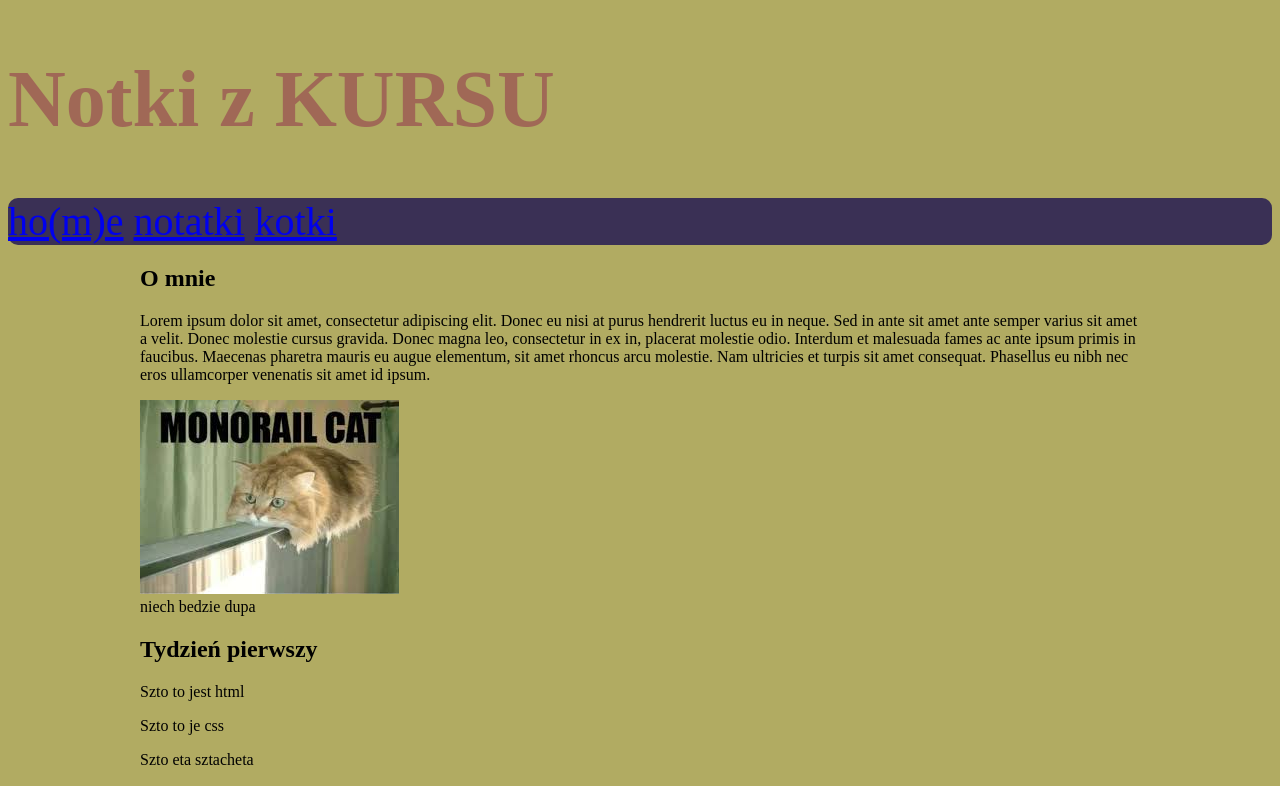
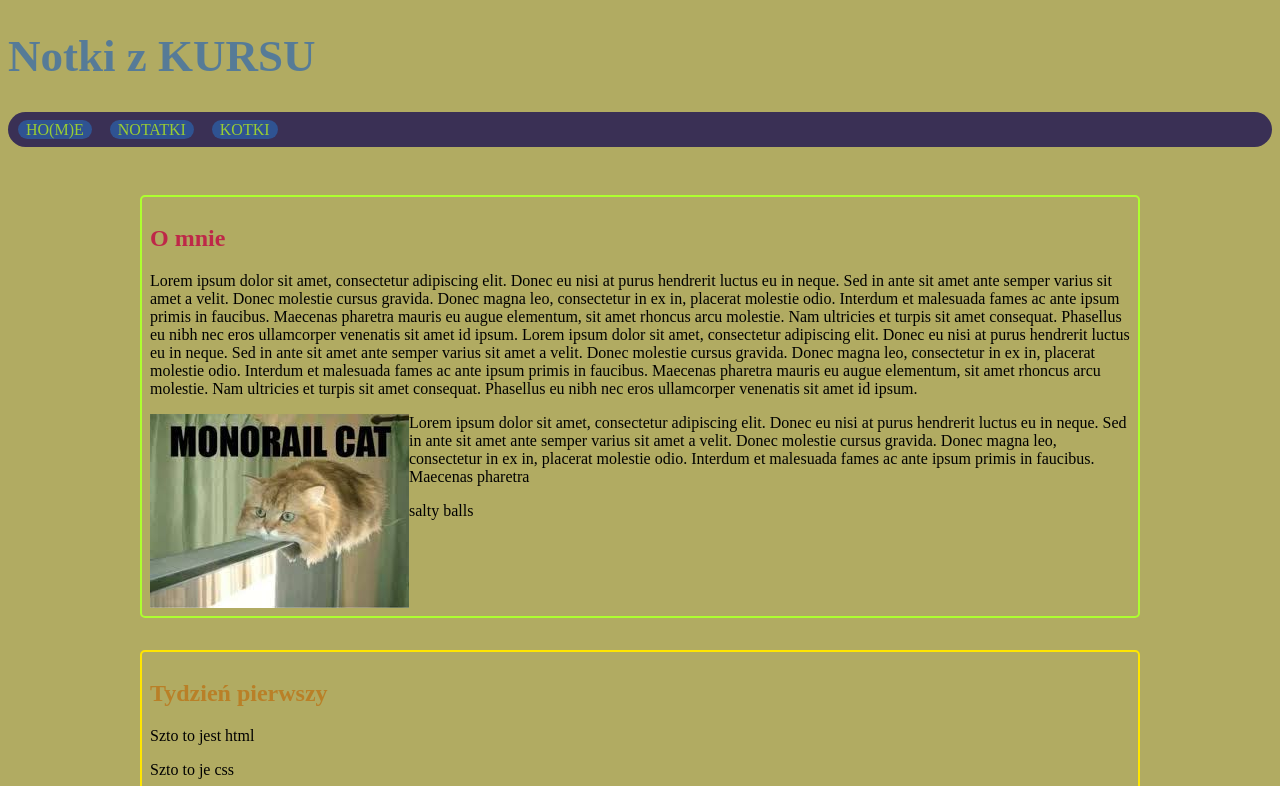
Before and after one commit to tomekgasowski/homepage, a plain HTML site: page index.html in a window 1280 px wide. Shown: the top 786 px of the page. Drawn offline with Linux system fonts and the light colour scheme.

Commit message:
js practice

```diff
--- a/index.html
+++ b/index.html
@@ -11,24 +11,11 @@
     <header class="header">
       <h1 class="header-title">Notki z KURSU</h1>
       <nav class="navigation">
-        <a
-          class="navigation__link navigation__link--specjal"
-          href="index.html"
-          class="navigation-link"
+        <a class="navigation__link navigation__link--specjal" href="index.html"
           >ho(m)e</a
         >
-        <a
-          class="navigation__link"
-          href="homepage-notes.html"
-          class="navigation-link"
-          >notatki</a
-        >
-        <a
-          class="navigation__link"
-          href="homepage-kotki.html"
-          class="navigation-link"
-          >kotki</a
-        >
+        <a class="navigation__link" href="homepage-notes.html">notatki</a>
+        <a class="navigation__link" href="homepage-kotki.html">kotki</a>
       </nav>
     </header>
 
@@ -43,9 +30,24 @@
           malesuada fames ac ante ipsum primis in faucibus. Maecenas pharetra
           mauris eu augue elementum, sit amet rhoncus arcu molestie. Nam
           ultricies et turpis sit amet consequat. Phasellus eu nibh nec eros
+          ullamcorper venenatis sit amet id ipsum.  Lorem ipsum dolor sit amet, consectetur adipiscing elit. Donec eu nisi
+          at purus hendrerit luctus eu in neque. Sed in ante sit amet ante
+          semper varius sit amet a velit. Donec molestie cursus gravida. Donec
+          magna leo, consectetur in ex in, placerat molestie odio. Interdum et
+          malesuada fames ac ante ipsum primis in faucibus. Maecenas pharetra
+          mauris eu augue elementum, sit amet rhoncus arcu molestie. Nam
+          ultricies et turpis sit amet consequat. Phasellus eu nibh nec eros
           ullamcorper venenatis sit amet id ipsum.
         </p>
         <img class="image about__image" src="kot5.jpg" />
+        <p class="about__paragraph">
+          Lorem ipsum dolor sit amet, consectetur adipiscing elit. Donec eu nisi
+          at purus hendrerit luctus eu in neque. Sed in ante sit amet ante
+          semper varius sit amet a velit. Donec molestie cursus gravida. Donec
+          magna leo, consectetur in ex in, placerat molestie odio. Interdum et
+          malesuada fames ac ante ipsum primis in faucibus. Maecenas pharetra
+
+        </p>
         <div class="js-something"></div>
       </section>
 
@@ -68,11 +70,11 @@
           <h3 class="article__heading">Drugi tytuł w drugiej sekcji</h3>
           <p>
             Tu można se popisać, że niby tekst jakiś jest i ble ble ble elo elo
-            duppa Tu można se popisać, że niby tekst jakiś jest i ble ble ble elo elo
-            duppa Tu można se popisać, że niby tekst jakiś jest i ble ble ble elo elo
-            duppa. duppa Tu można se popisać, że niby tekst jakiś jest i ble ble ble elo elo
-            duppa Tu można se popisać, że niby tekst jakiś jest i ble ble ble elo elo
-            duppa.
+            duppa Tu można se popisać, że niby tekst jakiś jest i ble ble ble
+            elo elo duppa Tu można se popisać, że niby tekst jakiś jest i ble
+            ble ble elo elo duppa. duppa Tu można se popisać, że niby tekst
+            jakiś jest i ble ble ble elo elo duppa Tu można se popisać, że niby
+            tekst jakiś jest i ble ble ble elo elo duppa.
           </p>
         </article>
       </section>
--- a/main.js
+++ b/main.js
@@ -6,5 +6,15 @@ console.log(firstName);
 console.log('elo mordo!');
 console.log(`Elo melo, jestem ${firstName} i mam ${age} lat`);
 
-const kombinacjeWszelakie = document.querySelector('.js-something');
-kombinacjeWszelakie.innerHTML = "niech bedzie dupa";
+function greeting(name, age) {
+    console.log(`Elo melo jestę ${name} i mam ${age} lat.`);
+}
+
+greeting('Dupa', 666);
+
+function testing(htmlClass, content) {
+    const duppa = document.querySelector(htmlClass);
+    duppa.innerHTML = content;
+}
+
+testing('.js-something', "salty balls");
--- a/style.css
+++ b/style.css
@@ -8,28 +8,69 @@ body {
 }
 
 .header {
-    font-size: 40px;
-    color: rgba(155, 83, 83, 0.767);
+    margin-bottom: 48px;
+}
+
+.header-title {
+    font-size: 45px;
+    color:rgba(42, 100, 177, 0.671)
 }
 
 .navigation {
     background-color: #3a3055;
-    border-radius: 10px;
+    border-radius: 18px;
+    padding: 8px;
 }
 
-.navigation-link {
-    font-size: 20px;
-    color:yellowgreen;
+.navigation__link {
+    background-color: rgba(42, 100, 177, 0.671);
+    padding: 2px 8px;
+    border-radius: 10px;
+    color: yellowgreen;
+    text-decoration: none;
+    line-height: 15px;
+    display: inline-block;
+    text-transform: uppercase;
+    margin: 0 12px 0 2px;
 }
 
-.section-header {
+.about {
+    margin-bottom: 32px;
+    border: 2px greenyellow solid;
+    border-radius: 5px;
+    padding: 8px;
+    overflow: hidden;
+
+}
+
+.about__heading {
  color:rgba(194, 0, 65, 0.767)
 }
 
-.article-header {
-    color:rgba(5, 44, 41, 0.925)
+.about__image {
+    float: left;
+    overflow: hidden;
+}
+
+
+
+.article {
+    border:2px rgba(42, 100, 177, 0.671) solid;
+    border-radius: 5px;
+    padding: 8px;
+    margin-bottom: 8px;
 }
 
 .special-cat {
     max-width: 100%;
 }
+
+.week-summary {
+    margin-bottom: 32px;
+    border: 2px rgb(255, 230, 0) solid;
+    border-radius: 5px;
+    padding: 8px;
+}
+.week-summary__heading {
+    color:rgba(187, 115, 22, 0.767)
+}
```
Also changed, not shown: homepage-notes.html (+2 -2 lines).
